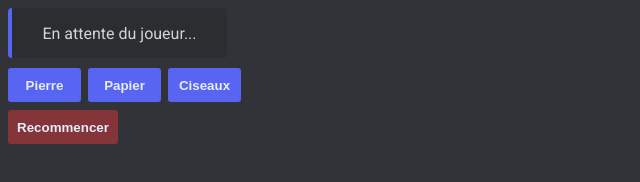
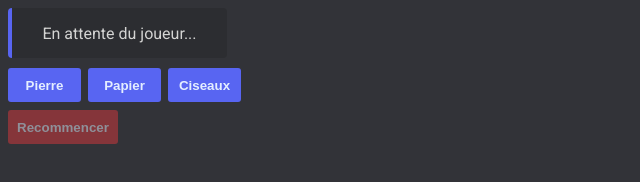
Before and after one commit to Testers7777/Pierre-Papier-Ciseaux, a plain HTML site: page src/index.html in a window 1280 px wide. Shown: the full height of the page, 0-640 px from the left. Drawn offline with Linux system fonts and the light colour scheme.

Commit message:
Update style.css

```diff
--- a/src/style.css
+++ b/src/style.css
@@ -10,6 +10,7 @@
     --background-div: #2c2d31;
     --every-text-color: #d4d4d3;
     --button-text-color: #e4eeff;
+    --text-opacity: #8f9099;
 }
 * {
     color: var(--every-text-color);
@@ -55,7 +56,7 @@ div + .index1 {
 }
 .restart {
     background-color: var(--danger-disabled);
-    color: var(--button-text-color);
+    color: var(--text-opacity);
     width: 110px;
     margin-top: 8px;
     cursor: not-allowed;
```
